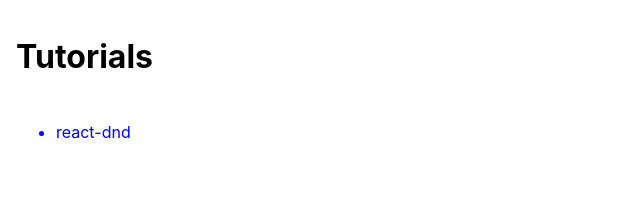
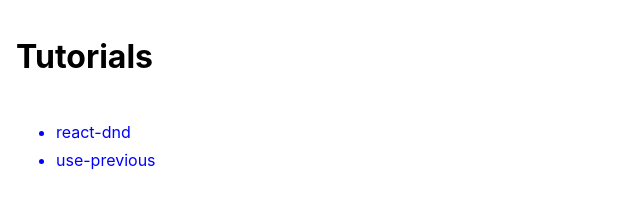
Before and after one commit to burstware/react-tutorials, a React (Create React App) app: page / in a window 1280 px wide. Shown: the top 220 px of the page, without its empty margins (0-640 px from the left). Built offline with nearby package versions, Linux system fonts and the light colour scheme.

Commit message:
add usePrevious

```diff
--- a/src/App.tsx
+++ b/src/App.tsx
@@ -1,6 +1,7 @@
 import React, { useState } from "react";
 import "./App.css";
 import ReactDnd from "./DragAndDrop/DragAndDrop";
+import UsePrevious from "./UsePrevious";
 
 function App() {
   const [selection, setSelection] = useState("");
@@ -16,7 +17,7 @@ function App() {
       <h1 style={{ cursor: "pointer" }} onClick={() => setSelection("")}>
         Tutorials
       </h1>
-      <ul style={{ display: "flex", flexDirection: "row", gap: "0.5rem" }}>
+      <ul style={{ display: "flex", flexDirection: "column", gap: "0.5rem" }}>
         <li
           style={{
             cursor: "pointer",
@@ -26,8 +27,18 @@ function App() {
         >
           react-dnd
         </li>
+        <li
+          style={{
+            cursor: "pointer",
+            color: selection === "use-previous" ? "red" : "blue",
+          }}
+          onClick={() => setSelection("use-previous")}
+        >
+          use-previous
+        </li>
       </ul>
       {selection === "react-dnd" && <ReactDnd />}
+      {selection === "use-previous" && <UsePrevious />}
     </div>
   );
 }
--- /dev/null
+++ b/src/UsePrevious.tsx
@@ -0,0 +1,24 @@
+import React, { useEffect, useRef, useState } from "react";
+
+function usePrevious(value: number) {
+  const ref = useRef<number | null>(null);
+  useEffect(() => {
+    ref.current = value;
+  });
+  return ref.current;
+}
+
+export default function Counter() {
+  const [count, setCount] = useState(0);
+
+  const prev = usePrevious(count);
+
+  return (
+    <div>
+      <p>Current: {count}</p>
+      <p>Previous: {prev}</p>
+      <button onClick={() => setCount(count + 1)}>Increment</button>
+      <button onClick={() => setCount(count - 1)}>Decrement</button>
+    </div>
+  );
+}
```
Also changed, not shown: src/ContextApi/ContextConsumer.tsx (added, +10 -0 lines).
